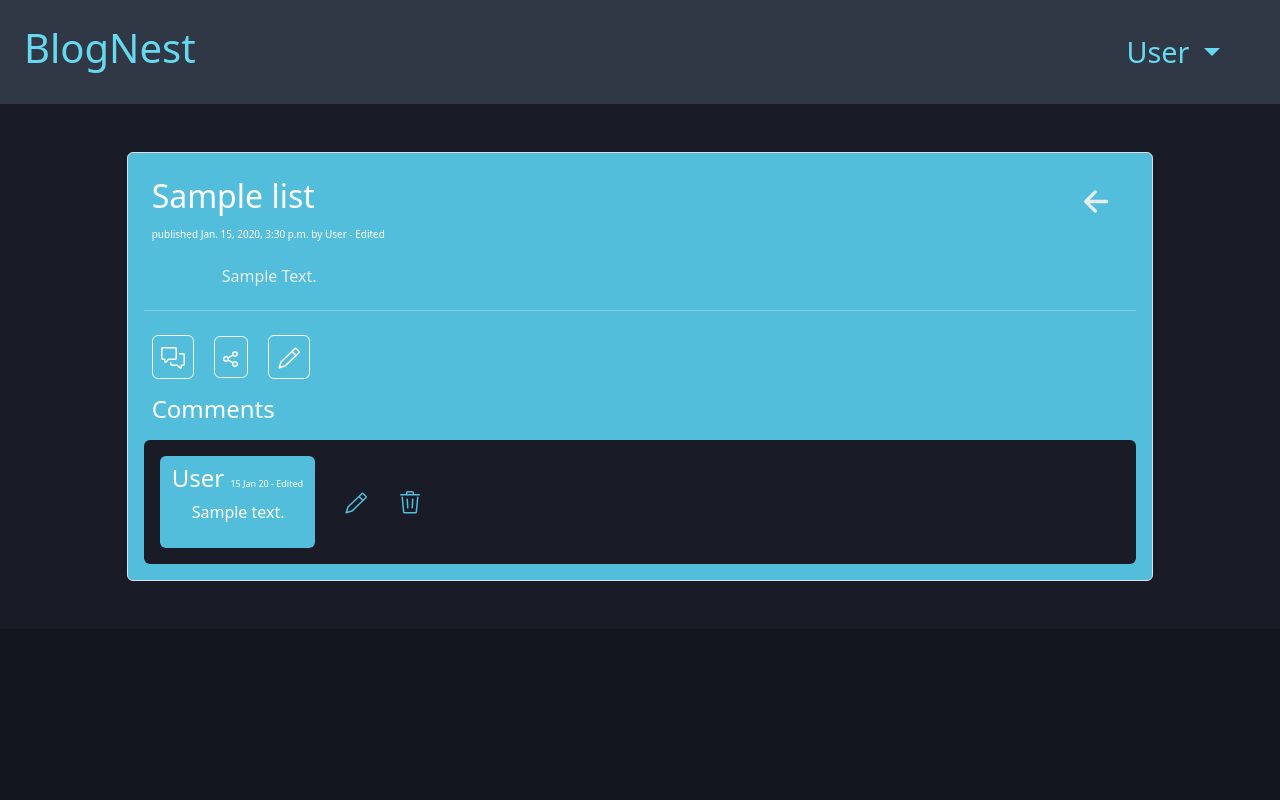
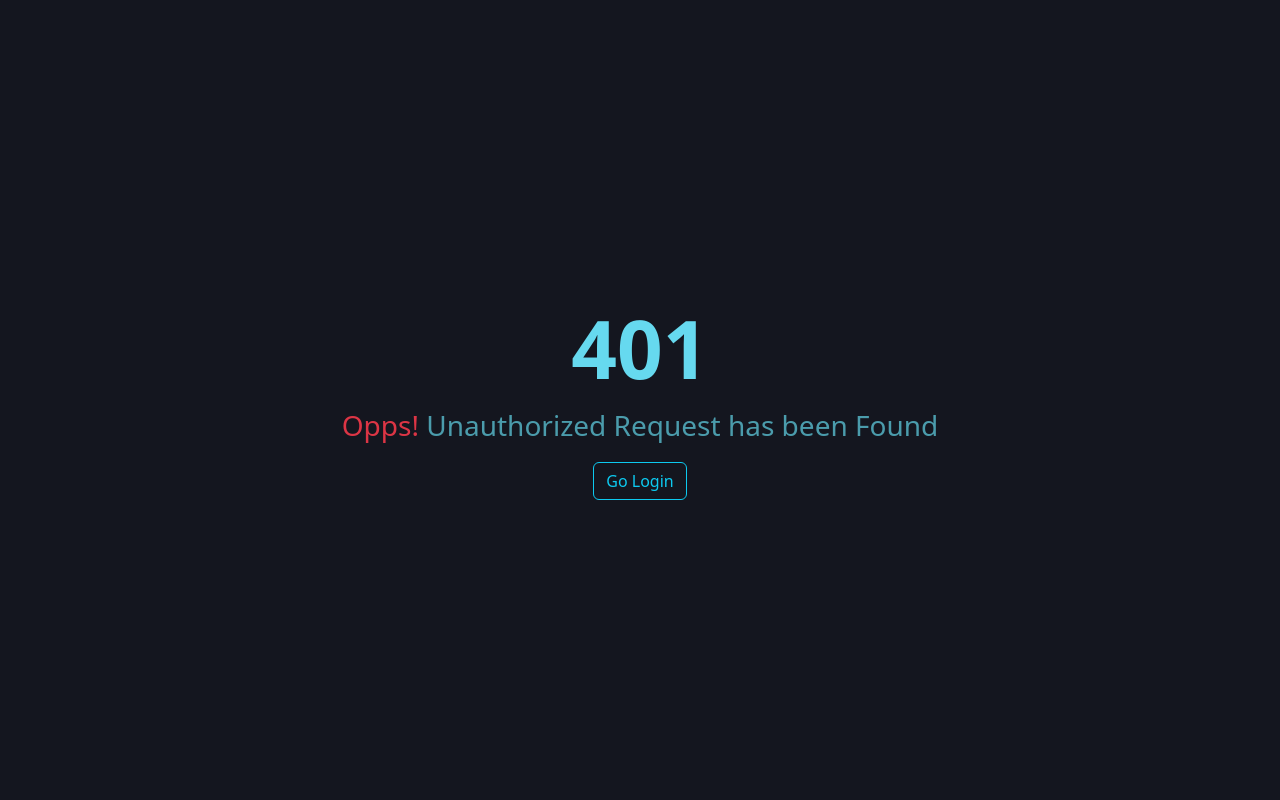
Before and after one commit to Subash0711/repos, a Django app: page /Blog-nest/Viewblog/1/1 in a window 1280 px wide. Run offline with Django 4.2, Linux system fonts and the light colour scheme; tables that the repository leaves empty hold one stand-in row (values such as "Sample post"); data that the repository does not hold is empty; some libraries are stand-ins or nearby versions.

Commit message:
Added Token based Authorizations in session

```diff
--- a/blog/blog_project/blog_app/service.py
+++ b/blog/blog_project/blog_app/service.py
@@ -12,8 +12,9 @@ from django.http import HttpResponse
 
 class coreservices:
     @staticmethod
-    def clearsession(request):
-        request.session.clear()
+    def clearMessage(request):
+        if 'message' in request.session:
+            del request.session['message']
         return HttpResponse()
 
     @staticmethod
--- a/blog/blog_project/blog_app/templates/base.html
+++ b/blog/blog_project/blog_app/templates/base.html
@@ -129,7 +129,7 @@
         }, 4000);
 
     });
-    $(document).ready( function () {
+    $(window).on('load',function () {
         $.ajax({
             type:'GET',
             url:'/Blog-nest/clear',
--- a/blog/blog_project/blog_app/urls.py
+++ b/blog/blog_project/blog_app/urls.py
@@ -10,5 +10,5 @@ urlpatterns = [
     path('ShareBlog/', views.shareBlogView,name='Share_Blog_View'),
     path('DeleteComment', views.deleteCommentView,name='BlogComment_delete_View'),
     path('UpdateComment', views.updateCommentView,name='BlogComment_update_View'),
-    path('clear',views.clearSession,name='clear_view')
+    path('clear',views.clearMessage,name='clear_view')
 ]
--- a/blog/blog_project/blog_app/views.py
+++ b/blog/blog_project/blog_app/views.py
@@ -5,14 +5,15 @@ from django.contrib.auth.decorators import login_required
 from rest_framework.decorators import api_view,permission_classes
 from rest_framework.permissions import IsAuthenticated
 from blog_app.service import coreservices
+from user.service import TokenService
 
-# @api_view(['GET'])
-# @permission_classes([IsAuthenticated])
+@TokenService.validateToken
 def blogList_View(request,userid):
     access_token = request.session.get('access_token')
     return BlogListServices.getAllBlog(request,userid)
 
 @csrf_exempt
+@TokenService.validateToken
 def addBlog_View(request,userid):
     if request.method == 'POST':
         return BlogListServices.addBlog(request,userid)
@@ -28,6 +29,7 @@ def addBlog_View(request,userid):
         return render (request=None,template_name='add_or_update_blog.html',context=contx)
 
 @csrf_exempt
+@TokenService.validateToken
 def updateBlog_View(request,userid,blogid):
     if request.method == 'POST':
         return BlogListServices.updateBlog(request,userid,blogid)
@@ -45,25 +47,30 @@ def updateBlog_View(request,userid,blogid):
         }
         return render (request=None,template_name='add_or_update_blog.html',context=contx)
 
+@TokenService.validateToken
 def commentView(request,blogid,userid):
     return BlogCommentServices.BlogComments(request,blogid,userid)
 
 @csrf_exempt
+@TokenService.validateToken
 def addCommentView(request):
     return BlogCommentServices.addBlogComment(request)
 
 @csrf_exempt
+@TokenService.validateToken
 def shareBlogView(request):
     if request.method == 'POST':
         return BlogShareServices.shareBlog(request)
 
 @csrf_exempt
+@TokenService.validateToken
 def deleteCommentView(request):
     return BlogCommentServices.deleteBlogComments(request)
 
 @csrf_exempt
+@TokenService.validateToken
 def updateCommentView(request):
     return BlogCommentServices.updateBlogComments(request)
 
-def clearSession(request):
-    return coreservices.clearsession(request)
+def clearMessage(request):
+    return coreservices.clearMessage(request)
--- a/blog/blog_project/user/service.py
+++ b/blog/blog_project/user/service.py
@@ -1,5 +1,6 @@
 import jwt
 import requests
+import datetime
 from user.models import (BlogUsers)
 from blog_app.models import (BlogLists,UserComments)
 from django.contrib.auth.hashers import make_password,check_password
@@ -25,8 +26,9 @@ class userLoginService:
             if check_password(password,hashPassword):
                     userid=existUser.id
                     token=RefreshToken.for_user(existUser)
-                    acctoken =str(token.access_token)
-                    request.session['access_token'] = acctoken
+                    payload={'user_id':userid}
+                    access_token=TokenService.genrateToken(data=payload,expiryin=120)
+                    request.session['access_token'] = access_token
                     url=reverse('BlogList_View',kwargs={'userid':userid})
                     return redirect(url)
             return render(request,'login.html',{'exception':messages.INCORRECT_PASSWORD_MSG})
@@ -50,7 +52,7 @@ class userLoginService:
 
     @classmethod
     def logoutUser(cls,request):
-        logout(request)
+        request.session.clear()
         return redirect('Login-View')
 
 class userProfileService:
@@ -106,3 +108,31 @@ class userProfileService:
                 return redirect(url)
             msg={'errormessage':messages.USERNAME_UNAVAILABLE_MSG,'userid':userid,'user':data,'userblogCount':blogCount,'userCmtsCount':blogcmtCount}
             return render(request=None,template_name='user_profile.html',context=msg)
+
+class TokenService:
+
+    SECRET_KEY='djanagoblogNestSecretKeyIsopojjsjvdvdsvdvdvdsv'
+
+    @staticmethod
+    def genrateToken(data,expiryin=120):
+        expiryTime=datetime.datetime.utcnow()+datetime.timedelta(minutes=expiryin)
+        payload={
+            'exp':expiryTime,
+            **data
+        }
+        return jwt.encode(payload,TokenService.SECRET_KEY,algorithm='HS256')
+
+    @staticmethod
+    def validateToken(view_func):
+        def _wrapped_view(request,*args,**kwargs):
+            token=request.session.get('access_token')
+            try:
+                decode_token=jwt.decode(token,TokenService.SECRET_KEY,algorithms='HS256')
+                return view_func(request,*args,**kwargs)
+            except jwt.ExpiredSignatureError:
+                cntxdata={'title':'405 Method Not Allowed','content':'Request Time has been Expired','StatusCode':'405'}
+                return render(request=None,template_name='user_error.html',context=cntxdata)
+            except jwt.InvalidTokenError:
+                cntxdata={'title':'401 Unauthorized','content':'Unauthorized Request has been Found','StatusCode':'401'}
+                return render(request=None,template_name='user_error.html',context=cntxdata)
+        return _wrapped_view
--- /dev/null
+++ b/blog/blog_project/user/templates/user_error.html
@@ -0,0 +1,23 @@
+<!DOCTYPE html>
+<html lang="en">
+    <head>
+        {% load static %}
+        <meta charset="UTF-8" />
+        <meta http-equiv="X-UA-Compatible" content="IE=edge" />
+        <meta name="viewport" content="width=device-width, initial-scale=1.0" />
+        <title>{{title}}</title>
+        <link rel="stylesheet" href="{% static 'css/bootstrap-5.min.css'%}">
+    </head>
+    <body style="background-color: #14161f;">
+        <div class="d-flex align-items-center justify-content-center vh-100">
+            <div class="text-center">
+                <h1 class="display-1 fw-bold" style="color: #66d9ef;">{{StatusCode}}</h1>
+                <p class="fs-3" style="color: #4b9cac;"> <span class="text-danger">Opps!</span> {{content}}</p>
+                <!-- <p class="lead">
+                    {{content}}
+                  </p> -->
+                <a href="{% url 'Login-View' %}" class="btn btn-outline-info">Go Login</a>
+            </div>
+        </div>
+    </body>
+</html>
--- a/blog/blog_project/user/views.py
+++ b/blog/blog_project/user/views.py
@@ -1,6 +1,6 @@
 from django.shortcuts import render,redirect
 from django.views.decorators.csrf import csrf_exempt
-from user.service import (userLoginService,userProfileService)
+from user.service import (userLoginService,userProfileService,TokenService)
 
 
 def home_View(request):
@@ -23,9 +23,11 @@ def  signup_View(request):
         title='BlogNest : Sign Up '
         return render (request=None,template_name='signup.html',context={'title':title})
 
+
 def logout_view(request):
     return userLoginService.logoutUser(request)
 
+@TokenService.validateToken
 @csrf_exempt
 def user_Profile_View(request,userid):
     if request.method == 'POST':
```
Also changed, not shown: blog/blog_project/blog_app/templates/blog_lists.html (+4 -8 lines).
